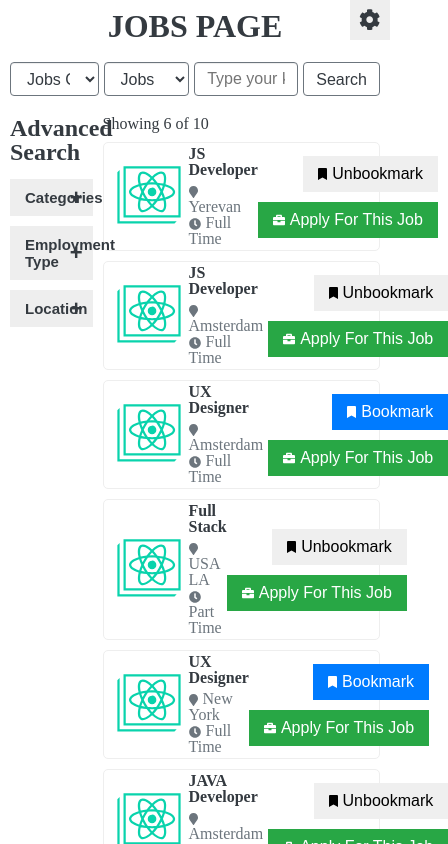
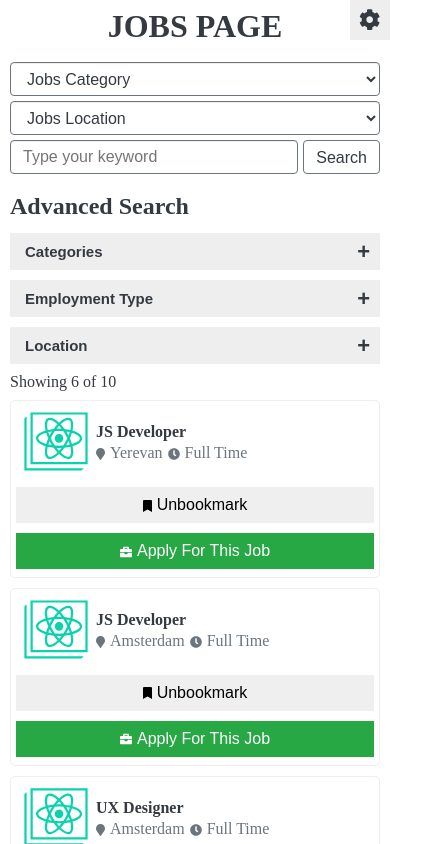
Before and after one commit to mikayelzarafyan/react-app, a React (Create React App) app: page / in a window 390 px wide. Shown: the top 844 px of the page, 448 px wide, since content can reach past the window. Built offline with nearby package versions, Linux system fonts and the light colour scheme.

Commit message:
fixed mobile style issue

```diff
--- a/src/main.scss
+++ b/src/main.scss
@@ -18,12 +18,25 @@
     .jobs-content {
         display: flex;
 
+        @media screen and (max-width: $mobile){
+            flex-wrap: wrap;
+        }
+
         .jobs-list-wrapper {
             width: 75%;
+
+            @media screen and (max-width: $mobile){
+                width: 100%;
+            }
         }
         .advanced-search {
             width: 25%;
             padding-right: 10px;
+
+            @media screen and (max-width: $mobile){
+                width: 100%;
+                padding-right: 0;
+            }
         }
     }
     .jobs-list-wrapper {
@@ -40,6 +53,10 @@
                 display: flex;
                 justify-content: space-between;
                 align-items: center;
+
+                @media screen and (max-width: $mobile){
+                    flex-wrap: wrap;
+                }
 
                 .logo {
                     flex-shrink: 0;
@@ -76,6 +93,13 @@
                     button {
                         margin: 5px 0;
                     }
+
+                    @media screen and (max-width: $mobile){
+                        width: 100%;
+                        button {
+                            width: 100%;
+                        }
+                    }
                 }
             }
         }
@@ -85,8 +109,18 @@
         padding: 5px 0;
         margin-bottom: 15px;
 
+        @media screen and (max-width: $mobile){
+            flex-wrap: wrap;
+        }
+
         .select-wrapper {
             margin-right: 5px;
+
+            @media screen and (max-width: $mobile){
+                width: 100%;
+                margin-right: 0;
+                margin-bottom: 5px;
+            }
         }
     }
     .select-wrapper {
@@ -316,6 +350,11 @@
         opacity: 0;
         transition: all 0.2s ease-out;
         overflow: hidden;
+
+        @media screen and (max-width: $xs-screen){
+            top: 200px;
+            right: 0;
+        }
     }
 
     &.active {
--- a/src/scss/_variables.scss
+++ b/src/scss/_variables.scss
@@ -12,6 +12,15 @@ $text-color: var(--dark-color);
 $link-color: var(--light-color);
 $error: #dc3545;
 
+/*breakpoints*/
+$desktop-xxl-large: 1600px;
+$desktop-large: 1400px;
+$desktop: 1200px;
+$tablet-pro: 1024px;
+$tablet: 991px;
+$mobile: 767px;
+$xs-screen: 480px;
+
 // Colors
 $blue: #3490dc;
 $indigo: #6574cd;
```
